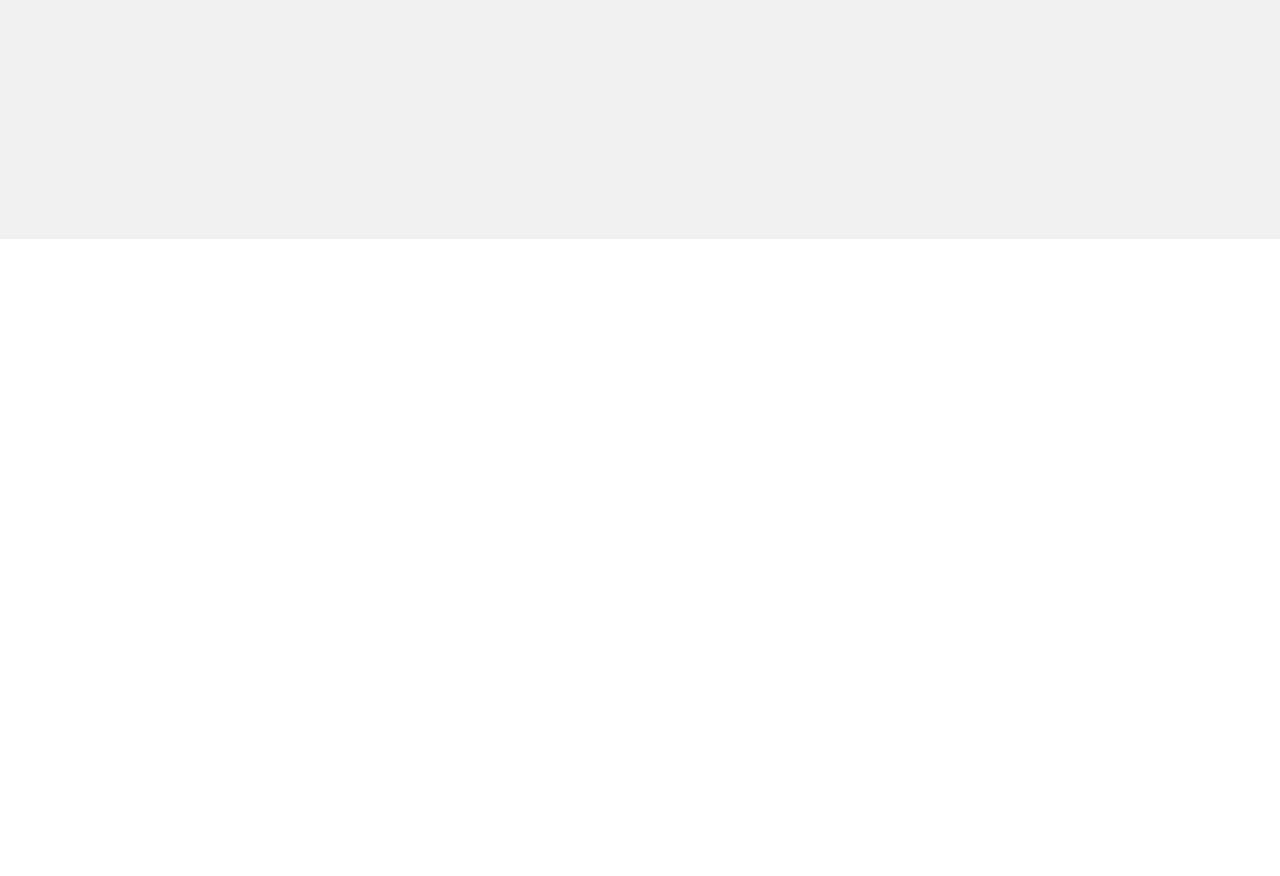
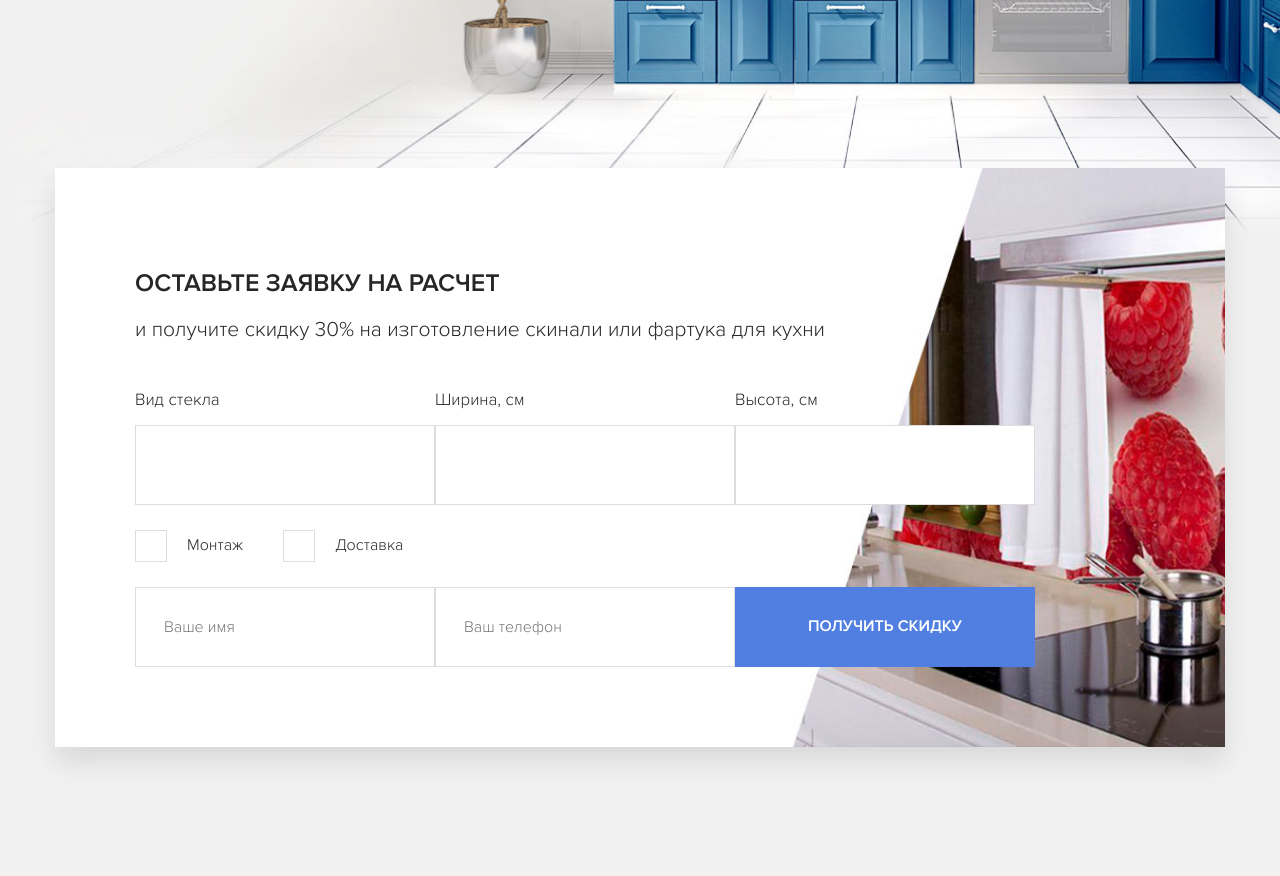
Before and after one commit to vskorohod/skinali, a plain HTML site: page index.html in a window 1280 px wide. Shown: the part 544-1420 px from the top of the page. Before the commit the page ends 800 px from the top, so only its background shows below. Drawn offline with Linux system fonts and the light colour scheme.

Commit message:
Add offer's block in index.html

```diff
--- a/index.html
+++ b/index.html
@@ -58,6 +58,52 @@
     <!-- /.hero -->
   </header>
   <!-- /.header -->
-
+  <main>
+    <section class="offer bg-secondary">
+      <div class="container">
+        <div class="offer__block offer-block">
+          <h2 class="offer__title">Оставьте заявку на расчет</h2>
+          <span class="offer__subtitle">и получите скидку 30% на изготовление скинали или фартука для кухни</span>
+          <form action="#" class="form offer__form">
+            <div class="form__row">
+              <div class="form__group">
+                <label for="" class="form__label">Вид стекла</label>
+                <input type="text" class="input form__input">
+              </div>
+              <div class="form__group">
+                <label for="" class="form__label">Ширина, см</label>
+                <input type="text" class="input form__input">
+              </div>
+              <div class="form__group">
+                <label for="" class="form__label">Высота, см</label>
+                <input type="text" class="input form__input">
+              </div>
+            </div>
+            <div class="form__row form__row-checkbox">
+              <div class="form__checkbox">
+                <input class="checkbox" id="installation" type="checkbox">
+                <label class="checkbox-label" for="installation">Монтаж</label>
+              </div>
+              <div class="form__checkbox">
+                <input class="checkbox" id="delivery" type="checkbox">
+                <label class="checkbox-label" for="delivery">Доставка</label>
+              </div>
+            </div>
+            <div class="form__row">
+              <div class="form__group">
+                <input type="text" class="input form__input" placeholder="Ваше имя">
+              </div>
+              <div class="form__group">
+                <input type="tel" class="input form__input" placeholder="Ваш телефон">
+              </div>
+              <div class="form__group">
+                <input class="button form__button" type="submit" value="Получить скидку">
+              </div>
+            </div>
+          </form>
+        </div>
+      </div>
+    </section>
+  </main>
 </body>
 </html>
--- a/sass/_colors.sass
+++ b/sass/_colors.sass
@@ -1,3 +1,4 @@
 $text-color: #262626
 $text-color-light: #7b7b79
 $primary: #507fe1
+$bg-secondary: #f1f1f1
--- a/sass/_interface.sass
+++ b/sass/_interface.sass
@@ -22,3 +22,28 @@ body
   background-color: $primary
   color: #ffffff
   +bold
+
+.bg-secondary
+  background: $bg-secondary
+
+.input
+  height: 80px
+  padding-left: 28px
+  border: 1px solid #dddddd
+
+.checkbox
+  display: none
+  &:checked + label::before
+    background: $primary
+  &-label
+    display: flex
+    align-items: center
+    margin-right: 40px
+    &:hover
+      cursor: pointer
+    &::before
+      content: ''
+      width: 30px
+      height: 30px
+      margin-right: 20px
+      border: 1px solid #dddddd
--- a/sass/blocks/_hero.sass
+++ b/sass/blocks/_hero.sass
@@ -3,7 +3,7 @@
   background-image: url('../img/hero/hero-bg.jpg')
   background-position: center top;
   background-repeat: no-repeat
-  background-size: contain
+  background-size: cover
   margin-top: 80px
   padding-top: 100px
   padding-bottom: 270px
--- a/sass/blocks/_navbar.sass
+++ b/sass/blocks/_navbar.sass
@@ -34,8 +34,10 @@
   background-color: $primary
   color: #ffffff
   transform: translateY(-200%)
+  opacity: 0
   &_active
     transform: translateY(0)
+    opacity: 1
   &__nav
     display: flex
     justify-content: space-around
--- /dev/null
+++ b/sass/blocks/_offer.sass
@@ -0,0 +1,66 @@
+.offer
+  padding: 129px 0
+  &-block
+    margin-top: -200px
+    padding: 80px
+    background-image: url('../img/form/form-bg.jpg')
+    background-repeat: no-repeat
+    background-position: center right
+    background-color: #ffffff
+    background-size: contain
+    box-shadow: 0 15px 25px rgba(0, 0 ,0, 0.1)
+  &__title
+    margin-bottom: 20px
+    font-size: 25px
+    text-transform: uppercase
+    +bold
+  &__subtitle
+    display: block
+    margin-bottom: 48px
+    font-size: 21px
+.form
+  &__row
+    display: flex
+    align-items: center
+    max-width: 900px
+    &:nth-child(2)
+      margin: 25px 0
+  &__label
+    display: block
+    margin-bottom: 15px
+    font-size: 17px
+  &__group
+    flex-basis: 33.33%
+  &__input
+    width: 100%
+    border-right-width: 0px
+    &:last-child
+      border-right-width: 1px
+  &__button
+    width: 100%
+    height: 80px
+
+@media (max-width: 1199px)
+  .offer
+    &-block
+      background-position: center right -120px
+
+@media (max-width: 768px)
+  .offer
+    &-block
+      padding: 40px
+      background: #fff
+    &__title
+      font-size: 20px
+    &__subtitle
+      font-size: 16px
+  .form
+    &__row
+      flex-direction: column
+      &-checkbox
+        flex-direction: row
+    &__group
+      flex-basis: 100%
+      width: 100%
+    &__input
+      margin-bottom: 20px
--- a/sass/style.sass
+++ b/sass/style.sass
@@ -15,3 +15,6 @@
 
 // hero
 @import 'blocks/hero'
+
+// offer
+@import 'blocks/offer'
```
Also changed, not shown: css/style.css, img/form/form-bg.jpg (added), 1 other file.
